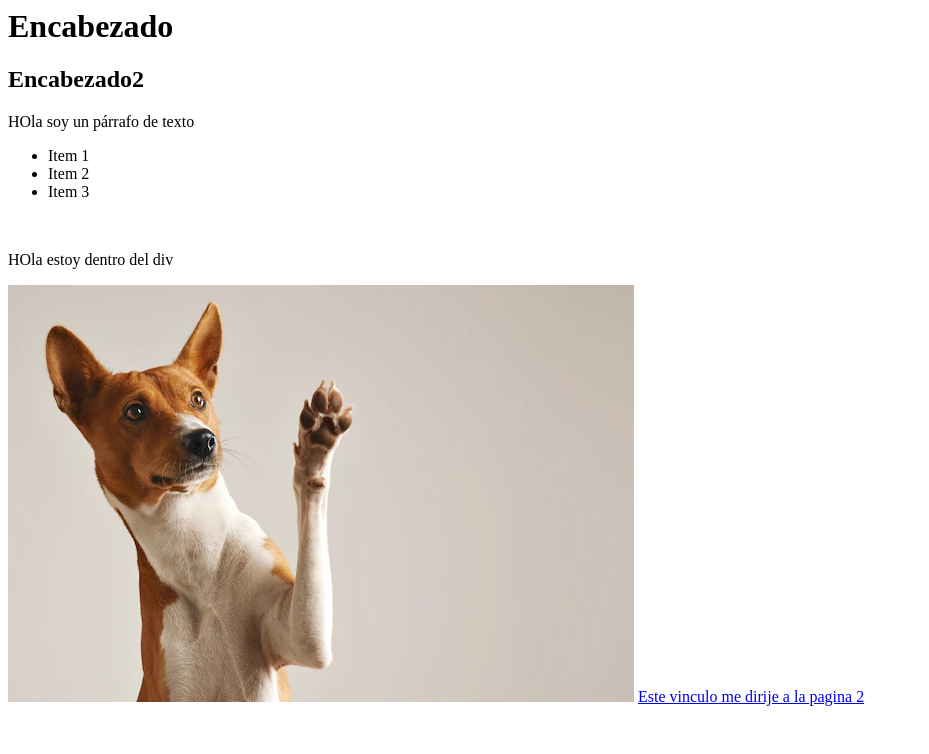
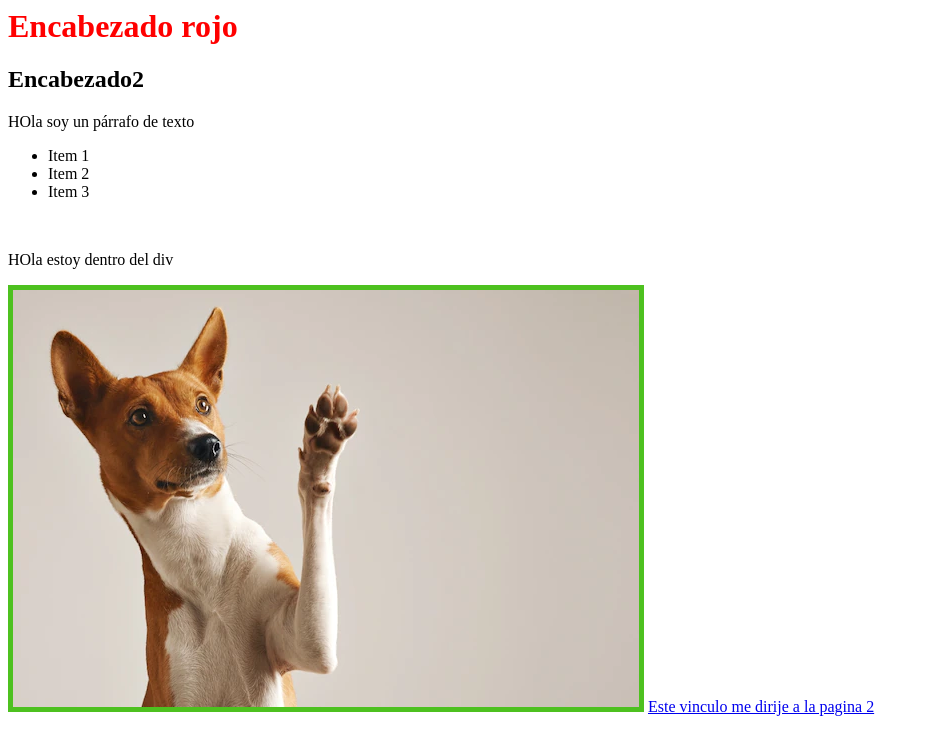
Before and after one commit to pedronieto84/lowcode-nocode, a plain HTML site: page index.html in a window 1280 px wide. Shown: the whole page, without its empty margins (0-929 px from the left). Drawn offline with Linux system fonts and the light colour scheme.

Commit message:
Ejemplo con estilos

```diff
--- /dev/null
+++ b/estilos.css
@@ -0,0 +1,8 @@
+.letraRoja {
+    color: red
+}
+
+.borde{
+
+    border: 5px solid #4dc11f;
+}
--- a/index.html
+++ b/index.html
@@ -1,14 +1,13 @@
 <html>
     <head>
-
+        <link rel="stylesheet" href="./estilos.css">
     </head>
     <body>
 
-        <script>
-            const nombre = "Pedro"
-            console.log('nombre', nombre)
+
+        <script src="./index.js">
         </script>
-       <h1>Encabezado</h1>
+       <h1 class="letraRoja">Encabezado rojo</h1>
        <h2>Encabezado2</h2>
 
        <p>HOla soy un párrafo de texto</p>
@@ -25,7 +24,7 @@
         <p>HOla estoy dentro del div</p>
        </div>
 
-       <img src="./perro.webp"> </img>
+       <img class="borde" src="./perro.webp"> </img>
 
        <a href="./pagina2.html" >Este vinculo me dirije a la pagina 2</a>
     </body>
```
